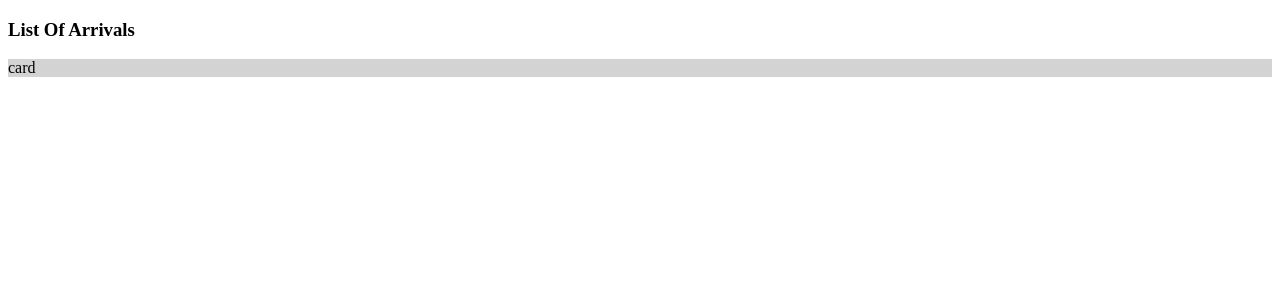
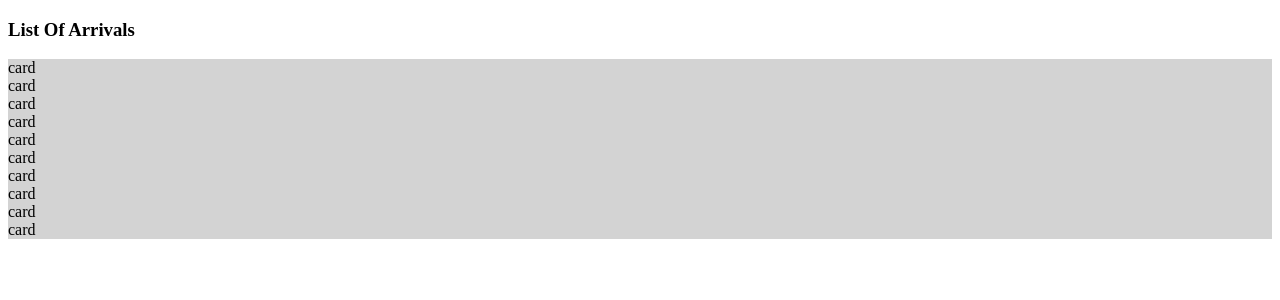
Before and after one commit to IamNivelir/wht, a React (Vite) app: page / in a window 1280 px wide. Shown: the top 300 px of the page. Built offline with nearby package versions, Linux system fonts and the light colour scheme.

Commit message:
Show actual data from app's state

```diff
--- a/src/pages/ArrivalFlightList.jsx
+++ b/src/pages/ArrivalFlightList.jsx
@@ -1,13 +1,28 @@
-import React from "react";
+import React, { useContext } from "react";
+
+import StateContext from "../lib/StateContext";
 import FlightCard from "../components/FlightCard";
 
 const ArrivalFlightList = () => {
+  const {
+    state: { flights },
+  } = useContext(StateContext);
+
+  const getFlightList = () => {
+    return flights
+      .sort((a, b) => {
+        return new Date(a.scheduledArrival) - new Date(b.scheduledArrival);
+      })
+      .map((flightData) => (
+        <FlightCard data={flightData} key={flightData.id} />
+      ));
+  };
+  const flightList = getFlightList();
+
   return (
     <div>
       <h3>List Of Arrivals</h3>
-      <div>
-        <FlightCard />
-      </div>
+      <div>{flightList}</div>
     </div>
   );
 };
```
